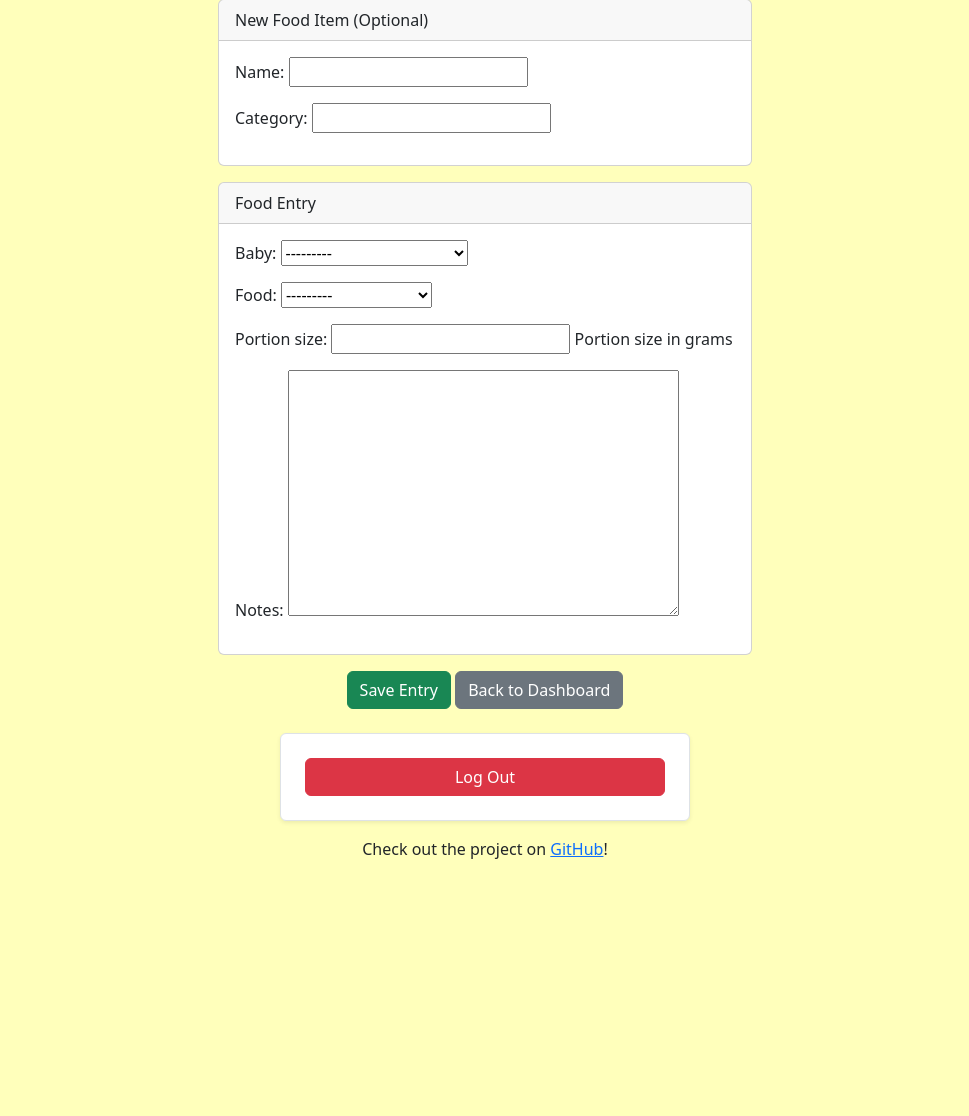
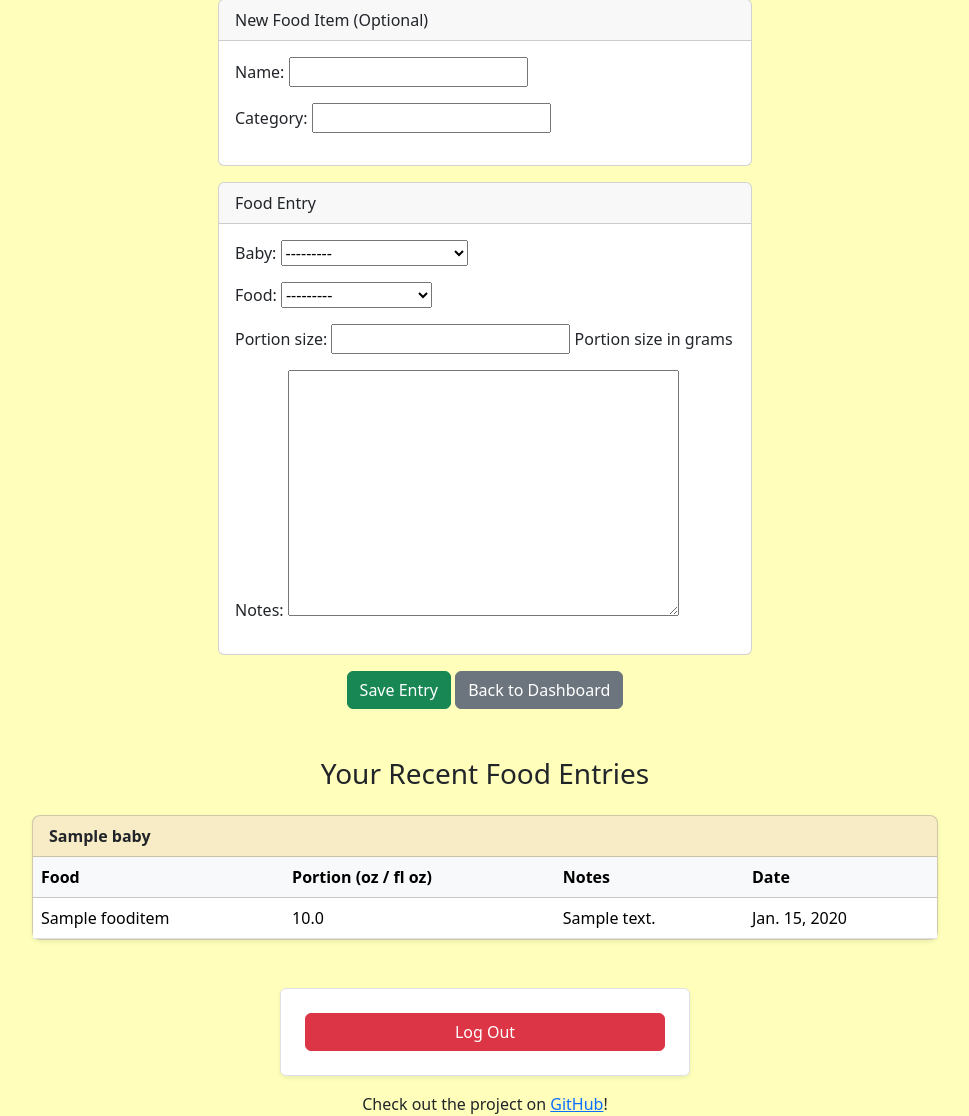
Before and after one commit to dledw001/BabyBites, a Django app: page /tracker/ in a window 1280 px wide. Shown: the part 97-1213 px from the top of the page, without its empty margins (155-1124 px from the left). Before the commit the page ends 956 px from the top, so only its background shows below. Run offline with Django 5.2, Linux system fonts and the light colour scheme; a user stored in the database is signed in; tables that the repository leaves empty hold one stand-in row (values such as "Sample post"); some web fonts are replaced.

Commit message:
update tracker.html - clean up history display

```diff
--- a/core/templates/tracker.html
+++ b/core/templates/tracker.html
@@ -43,20 +43,42 @@
     <!-- Display recent food entries -->
     {% if food_entries %}
         <div class="row justify-content-center mt-5">
-            <div class="col-12 col-md-8">
-                <h3>Your Recent Food Entries</h3>
-                <ul class="list-group">
-                    {% for entry in food_entries %}
-                        <li class="list-group-item">
-                            {{ entry.food.name }} - {{ entry.portion_size }}g
-                            {% if entry.notes %} ({{ entry.notes }}) {% endif %}
-                            <span class="text-muted float-end">{{ entry.date }}</span>
-                        </li>
-                    {% endfor %}
-                </ul>
+            <div class="col-12 col-md-10">
+                <h3 class="mb-4 text-center">Your Recent Food Entries</h3>
+
+                {% regroup food_entries by baby as baby_groups %}
+
+                {% for group in baby_groups %}
+                    <div class="card bg-warning-subtle mb-4 rounded-3 shadow-sm">
+                        <div class="card-header fw-bold">
+                            {{ group.grouper.name }}
+                        </div>
+                        <div class="card-body p-0">
+                            <table class="table mb-0 align-middle">
+                                <thead class="table-light">
+                                    <tr>
+                                        <th>Food</th>
+                                        <th>Portion (oz / fl oz)</th>
+                                        <th>Notes</th>
+                                        <th>Date</th>
+                                    </tr>
+                                </thead>
+                                <tbody>
+                                    {% for entry in group.list %}
+                                        <tr>
+                                            <td>{{ entry.food.name }}</td>
+                                            <td>{{ entry.portion_size }}</td>
+                                            <td>{% if entry.notes %}{{ entry.notes }}{% else %}-{% endif %}</td>
+                                            <td>{{ entry.date|date:"M. j, Y" }}</td>
+                                        </tr>
+                                    {% endfor %}
+                                </tbody>
+                            </table>
+                        </div>
+                    </div>
+                {% endfor %}
             </div>
         </div>
     {% endif %}
-
 </div>
 {% endblock %}
--- a/core/views.py
+++ b/core/views.py
@@ -3,7 +3,7 @@ from django.contrib.auth.forms import AuthenticationForm
 from django.contrib.auth import login
 from django.contrib.auth.decorators import login_required
 from .forms import SignUpForm, BabyForm, FoodItemForm, FoodEntryForm
-from .models import Baby, FoodEntry
+from .models import Baby, FoodEntry, FoodItem
 
 # if user is not logged in, show log in screen, otherwise redirect to dashboard
 def home(request):
@@ -133,17 +133,17 @@ def tracker(request):
         food_form = FoodItemForm(request.POST, prefix='food')
         entry_form = FoodEntryForm(request.POST, prefix='entry', user=request.user)
 
-        if food_form.is_valid():
-            food_item = food_form.save()
-        else:
-            food_item = None
-
         if entry_form.is_valid():
             food_entry = entry_form.save(commit=False)
             food_entry.user = request.user
 
-            if food_item:
+            # Handle food input intelligently
+            if food_form.is_valid() and food_form.cleaned_data.get('name'):
+                name = food_form.cleaned_data['name'].strip()
+                food_item, _ = FoodItem.objects.get_or_create(name__iexact=name, defaults={'name': name})
                 food_entry.food = food_item
+            elif entry_form.cleaned_data.get('food'):
+                food_entry.food = entry_form.cleaned_data['food']
 
             food_entry.save()
             return redirect("tracker")
@@ -155,6 +155,7 @@ def tracker(request):
 
     context = {
         'food_form': food_form,
-        'entry_form': entry_form
+        'entry_form': entry_form,
+        'food_entries': food_entries
     }
     return render(request, 'tracker.html', context)
```
